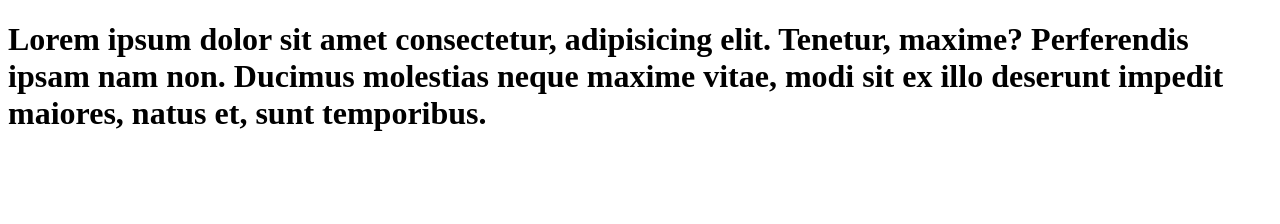
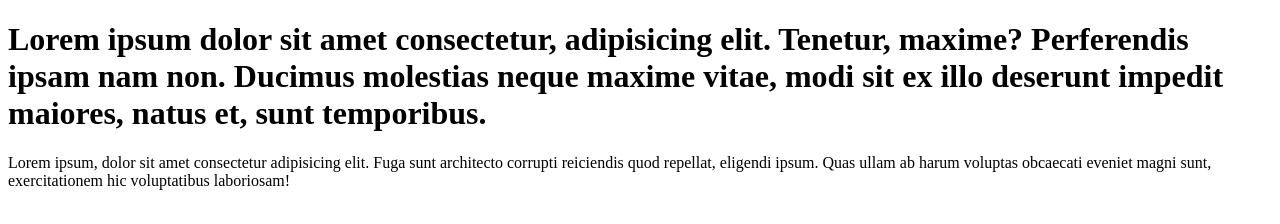
Before and after one commit to alyce-barreto/gerencia, a plain HTML site: page index.html in a window 1280 px wide. Drawn offline with Linux system fonts and the light colour scheme.

Commit message:
Adicionando nova branch

```diff
--- a/index.html
+++ b/index.html
@@ -8,5 +8,6 @@
 </head>
 <body>
     <h1>Lorem ipsum dolor sit amet consectetur, adipisicing elit. Tenetur, maxime? Perferendis ipsam nam non. Ducimus molestias neque maxime vitae, modi sit ex illo deserunt impedit maiores, natus et, sunt temporibus.</h1>
+    <p>Lorem ipsum, dolor sit amet consectetur adipisicing elit. Fuga sunt architecto corrupti reiciendis quod repellat, eligendi ipsum. Quas ullam ab harum voluptas obcaecati eveniet magni sunt, exercitationem hic voluptatibus laboriosam!</p>
 </body>
 </html>
```
